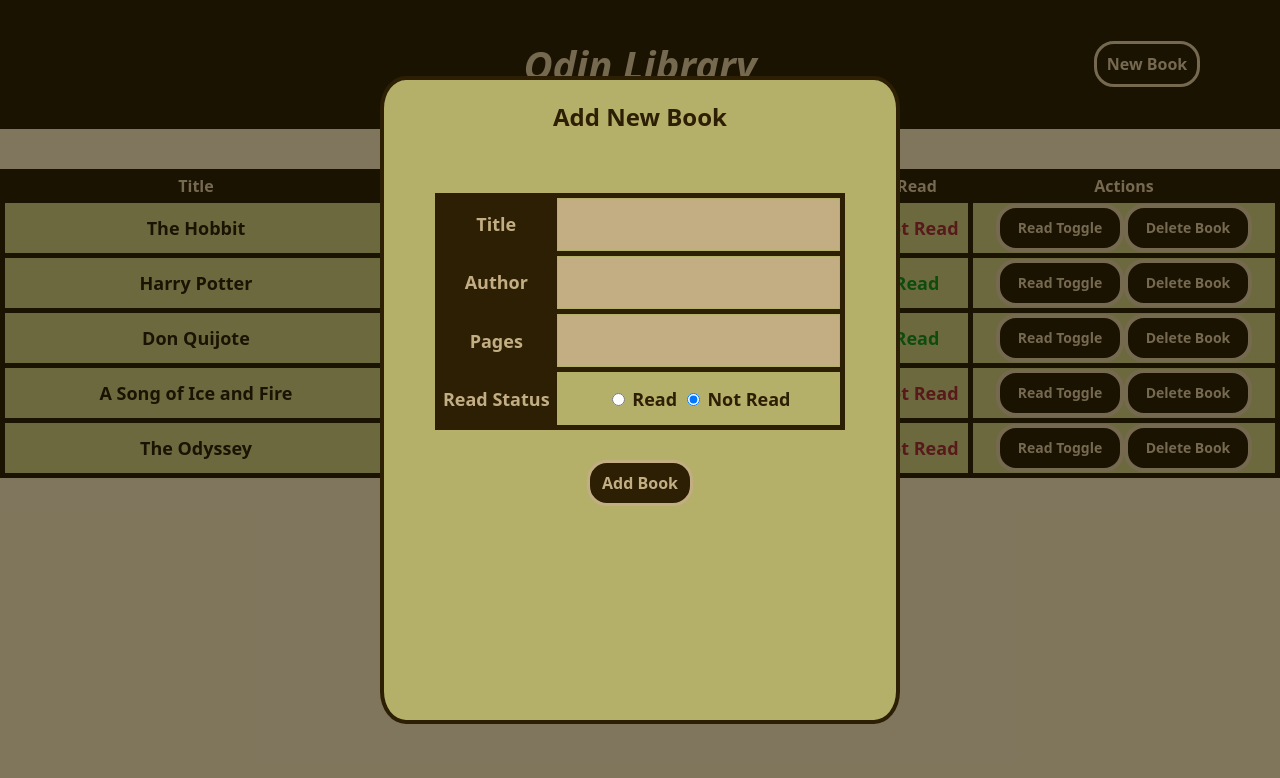
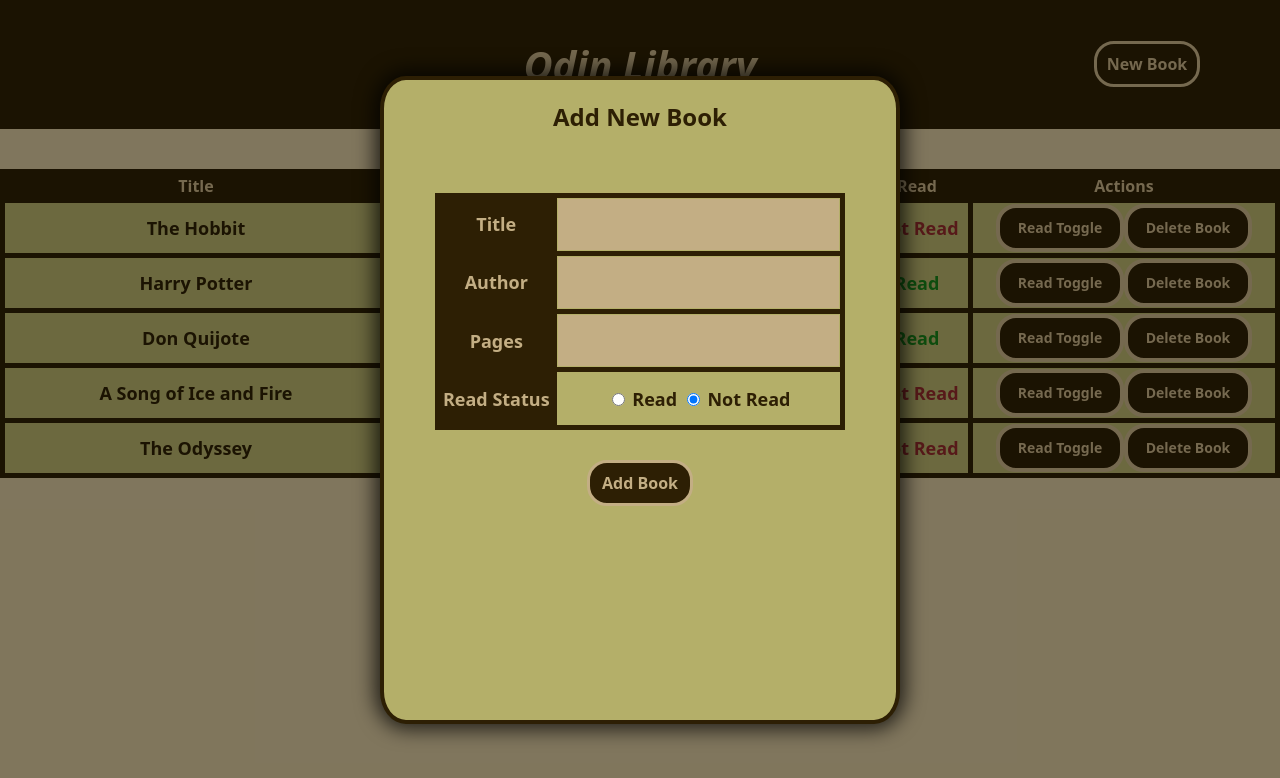
Before and after one commit to Danielfinx/odin-library, a plain HTML site: page index.html in a window 1280 px wide. Both pictures are taken after a click on the button "New Book". Drawn offline with Linux system fonts and the light colour scheme.

Commit message:
added shadows and fade-in and fade-out effects to the library form

```diff
--- a/index.html
+++ b/index.html
@@ -14,8 +14,8 @@
         <h1 class="header">Odin Library</h1>
         <div class="addContainer"><button class="addBookBtn">New Book</button></div>
     </div>
-    <div class="darkerBackground item_hide"></div>
-    <div id="form-container" class="item_hide">
+    <div class="darkerBackground item_hide fade-out"></div>
+    <div id="form-container" class="item_hide fade-out">
         <h2 class="formHeader">Add New Book</h2>
         <form id="addBookForm" method="post">
             <table>
--- a/script.js
+++ b/script.js
@@ -98,11 +98,42 @@ function renderBook(book) {
 }
 
 function displayForm() {
-  formContainer.classList.toggle("item_hide");
-  formContainer.classList.toggle("item_flex");
-  darkerBackground.classList.toggle("item_hide");
-  darkerBackground.classList.toggle("item_flex");
+  if (formContainer.classList.contains("item_hide")) {
+    formContainer.style.display = "flex"; // Ensures that the element is in the flow with display: flex
+    formContainer.style.opacity = "0"; // Prepares the initial state
+    darkerBackground.style.display = "flex";
+    darkerBackground.style.opacity = "0";
 
+    setTimeout(() => {
+      formContainer.classList.remove("item_hide");
+      darkerBackground.classList.remove("item_hide");
+
+      formContainer.classList.add("item_flex", "fade-in");
+      darkerBackground.classList.add("item_flex", "fade-in");
+
+      // Clears inline styles after animation
+      setTimeout(() => {
+        formContainer.style.display = "";
+        formContainer.style.opacity = "";
+        darkerBackground.style.display = "";
+        darkerBackground.style.opacity = "";
+      }, 0); // Time equal to CSS transition time
+    }, 0);
+  } else {
+    formContainer.classList.remove("fade-in");
+    formContainer.classList.add("fade-out");
+    darkerBackground.classList.remove("fade-in");
+    darkerBackground.classList.add("fade-out");
+
+    setTimeout(() => {
+      formContainer.classList.remove("item_flex");
+      formContainer.classList.add("item_hide");
+      darkerBackground.classList.remove("item_flex");
+      darkerBackground.classList.add("item_hide");
+    }, 500); // Time equal to CSS transition time
+  }
+
+  // Clear form fields
   addBookForm.elements["title"].value = "";
   addBookForm.elements["author"].value = "";
   addBookForm.elements["pages"].value = "";
--- a/style.css
+++ b/style.css
@@ -59,6 +59,10 @@ body {
 
   border: 4px solid var(--main-color);
   border-radius: 5%;
+
+  -webkit-box-shadow: 0px 0px 20px 5px rgba(0, 0, 0, 0.75);
+  -moz-box-shadow: 0px 0px 20px 5px rgba(0, 0, 0, 0.75);
+  box-shadow: 0px 0px 20px 5px rgba(0, 0, 0, 0.75);
 }
 
 #addBookForm {
@@ -140,12 +144,23 @@ th > label {
   background-color: rgba(0, 0, 0, 40%);
 }
 
+.item_hide {
+  display: none;
+  opacity: 0;
+}
+
 .item_flex {
   display: flex;
+  opacity: 1;
+  transition: opacity 0.5s ease-in-out;
 }
 
-.item_hide {
-  display: none;
+.fade-out {
+  opacity: 0;
+}
+
+.fade-in {
+  opacity: 1;
 }
 
 th {
```
